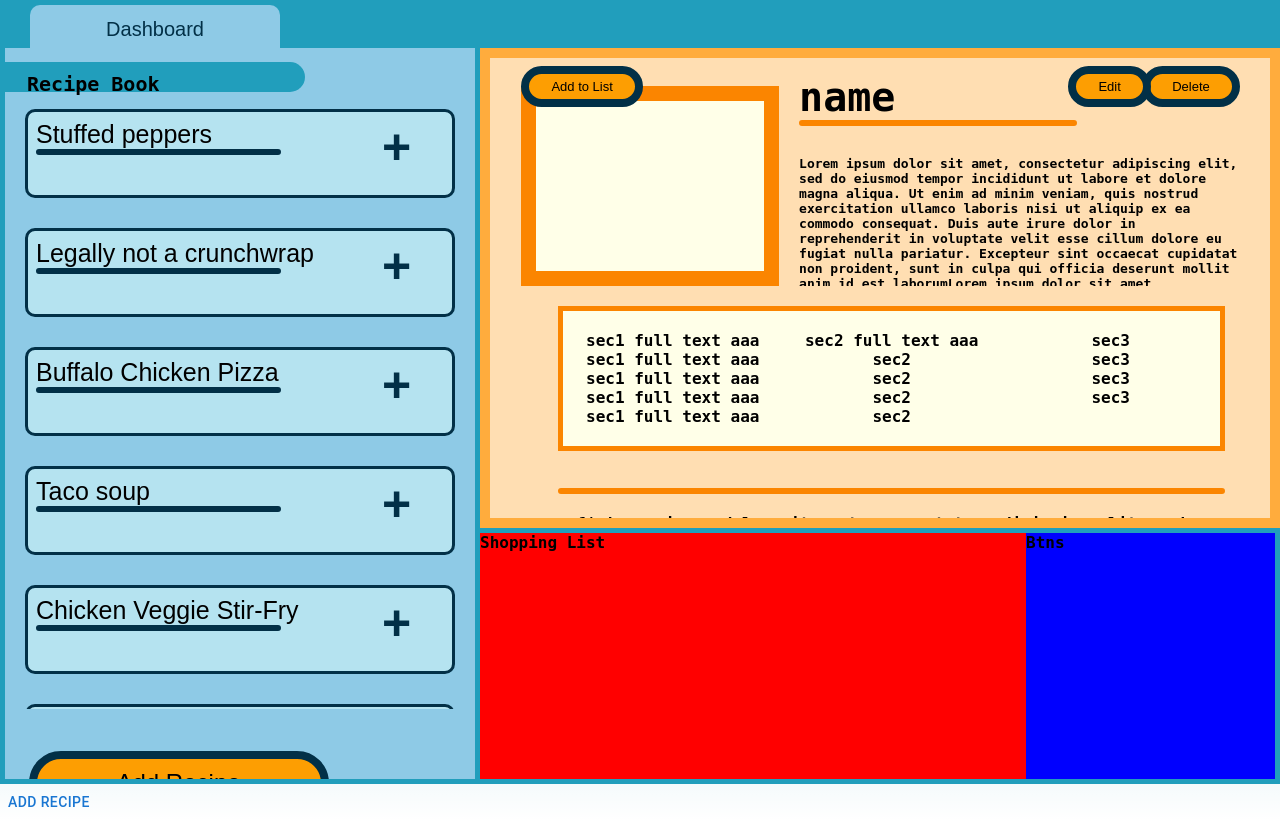
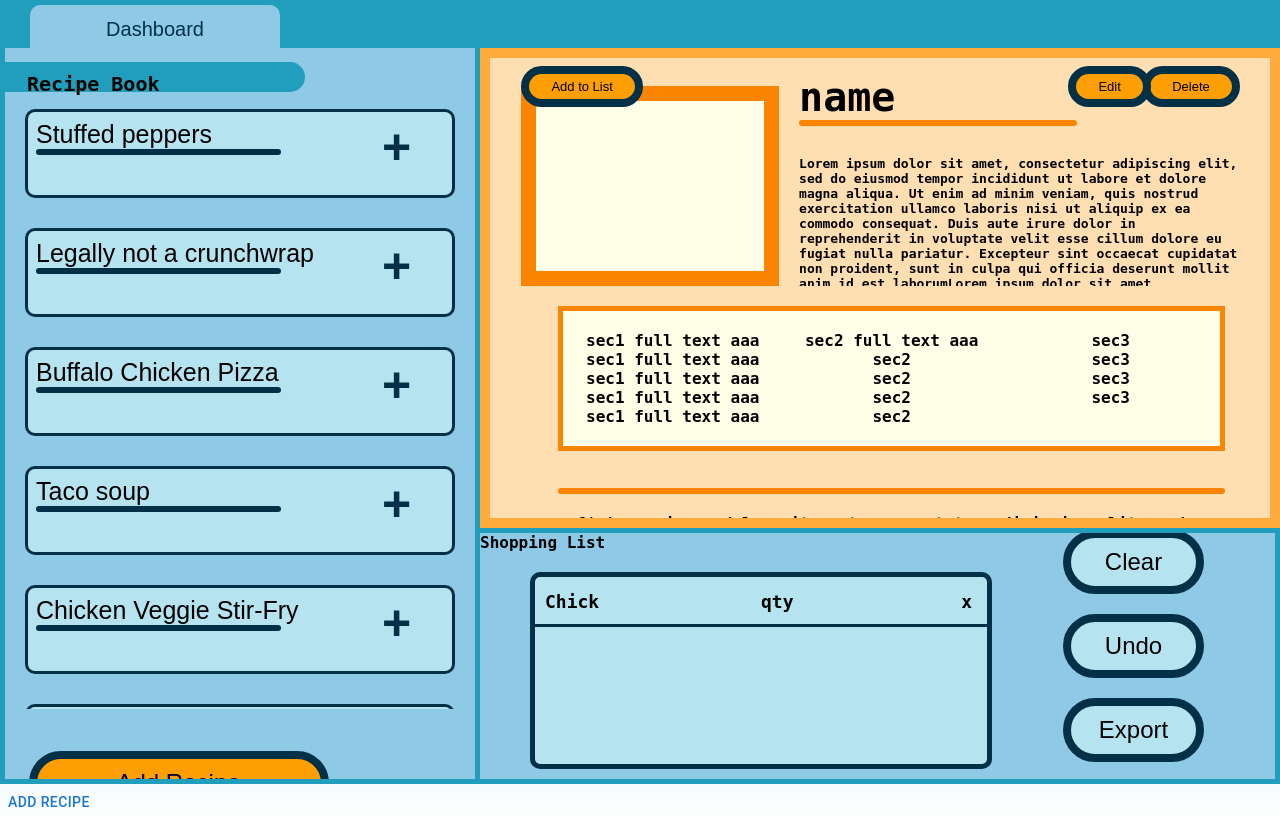
Before and after one commit to TWeiss21/CS458S23-Phood, a Next.js app: page / in a window 1280 px wide. Built offline with nearby package versions, Linux system fonts and the light colour scheme.

Commit message:
List added
PHOOD-80 list has been added to shopping list section. General block out of list. Slight CSS tweaks are needed and interactive visuals are needed. The qty section needs to be fleshed out as well.

```diff
--- a/components/ShoppingList.jsx
+++ b/components/ShoppingList.jsx
@@ -4,9 +4,25 @@ const ShoppingList = () =>{
   return(
   <div className="shopGrid">
     <div className="shopList">
-      Shopping List
+      <div className="shopHeader">Shopping List</div>
+      <div className="shopListContainer">
+        <div className="ingredItem">
+          <div className="verticalCentered">
+            <div className="ingredName">Chick</div>
+            <div className="qty">qty</div>
+            <div className="remove">x</div>
+          </div>
+        </div>
+      </div>
     </div>
-    <div className="shopBtns">Btns</div>
+    <div className="shopBtns">
+      <div className="verticalCentered">
+        <div className="btnSpace centered"><button className="generalBtn shopInteractiveBtns">Clear</button></div>
+        <div className="btnSpace centered"><button className="generalBtn shopInteractiveBtns">Undo</button></div>
+        <div className="btnSpace centered"><button className="generalBtn shopInteractiveBtns">Export</button></div>
+      </div>
+    </div>
+
   </div>
   )
 }
--- a/styles/dashboard.css
+++ b/styles/dashboard.css
@@ -7,6 +7,14 @@ body{
     display: flex;
     justify-content: center;
     align-items: center;
+  }
+  .verticalCentered{
+    /*outer continer needs to be position: relative*/
+    margin: 0;
+    position: relative;
+    top: 50%;
+    -ms-transform: translateY(-50%);
+    transform: translateY(-50%);
   }
 
   /*General grid layout for mobile*/
--- a/styles/shoppingList.css
+++ b/styles/shoppingList.css
@@ -9,10 +9,59 @@
 
 .shopList{
     grid-area: shopList;
-    background-color: red;
 }
 
 .shopBtns{
     grid-area: shopBtns;
-    background-color: blue;
+    position:relative;
 }
+
+.btnSpace{
+    padding-bottom:20px;
+}
+.shopInteractiveBtns{
+    background-color: #b5e3f0;
+    border:solid;
+    border-color: #023047;
+    border-width: 8px;
+    padding:10px;
+    width: 50%;
+}
+
+/*Holds a list of ingredients*/
+.shopListContainer{
+    position: relative;
+    background-color: #b5e3f0;
+    border:solid;
+    border-width: 5px;
+    border-color: #023047;
+    margin-left: 50px;
+    margin-top:20px;
+    border-radius: 10px;
+    height:80%;
+    overflow-y: scroll;
+}
+
+/*Holds an individual ingredient*/
+.ingredItem{
+    height:50px;
+    border-bottom:solid;
+    border-color: #023047;
+    font-size: large;
+}
+/*Ingredient information*/
+.ingredName{
+    padding-left: 10px;
+    width:50%;
+    float: left;
+}
+
+.qty{
+    width:30%;
+    float: left;
+}
+
+.remove{
+    text-align: right;
+    padding-right: 15px;
+}
```
